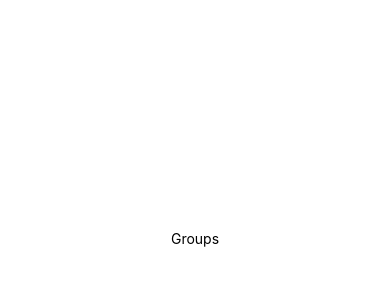
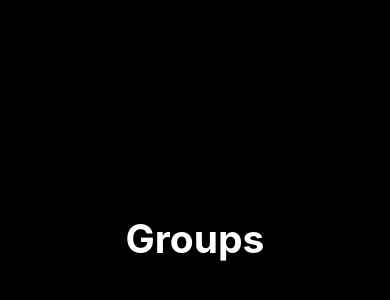
Before and after one commit to rmacchi/ignite-teams, a React Native app: screen / in a window 390 px wide. Shown: the part 184-484 px from the top of the page. Built offline with nearby package versions, Linux system fonts and the light colour scheme.

Commit message:
feat: add style component

```diff
--- a/package.json
+++ b/package.json
@@ -9,10 +9,13 @@
     "web": "expo start --web"
   },
   "dependencies": {
+    "@react-native/virtualized-lists": "^0.74.83",
     "expo": "~51.0.8",
     "expo-status-bar": "~1.12.1",
     "react": "18.2.0",
-    "react-native": "0.74.1"
+    "react-dom": "18.2.0",
+    "react-native": "0.74.1",
+    "styled-components": "^6.1.11"
   },
   "devDependencies": {
     "@babel/core": "^7.20.0",
--- a/src/screens/Groups/index.tsx
+++ b/src/screens/Groups/index.tsx
@@ -1,20 +1,11 @@
-import { StatusBar } from 'expo-status-bar';
-import { StyleSheet, Text, View } from 'react-native';
+import * as Style from './styles';
 
 export function Groups() {
   return (
-    <View style={styles.container}>
-      <Text>Groups</Text>
-      <StatusBar style="auto" />
-    </View>
+    <Style.Container>
+      <Style.Title>
+        Groups
+      </Style.Title>
+    </Style.Container>
   );
 }
-
-const styles = StyleSheet.create({
-  container: {
-    flex: 1,
-    backgroundColor: '#fff',
-    alignItems: 'center',
-    justifyContent: 'center',
-  },
-});
--- /dev/null
+++ b/src/screens/Groups/styles.ts
@@ -0,0 +1,14 @@
+import styled from "styled-components/native";
+
+export const Container = styled.View`
+  flex: 1;
+  background-color: #000;
+  align-items: center;
+  justify-content: center;
+`;
+
+export const Title = styled.Text`
+  color: #FFF;
+  font-size: 39px;
+  font-weight: bold;
+`;
```
Also changed, not shown: 1 other file (tests, documents, lock files or other folders).
